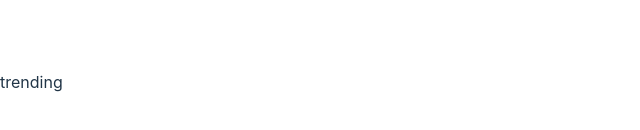
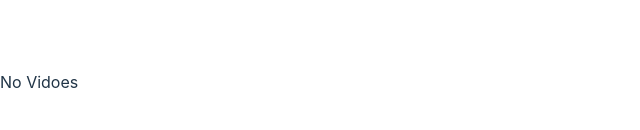
Before and after one commit to jaeny622/video-handling-fe, a React (Vite) app: page / in a window 1280 px wide. Shown: the part 318-448 px from the top of the page, without its empty margins (0-640 px from the left). Built offline with nearby package versions, Linux system fonts and the light colour scheme.

Commit message:
[feat] video 존재하지 않을 경우에 대한 조건문 처리

```diff
--- a/src/Pages/Trending.tsx
+++ b/src/Pages/Trending.tsx
@@ -5,5 +5,9 @@ export default function Trending() {
   useEffect(() => {
     videoStore.getVideoList();
   }, []);
-  return <div>trending</div>;
+  return (
+    <div>
+      {videoStore.videos?.length === 0 ? "No Vidoes" : "Welcome to Homepage"}
+    </div>
+  );
 }
```
